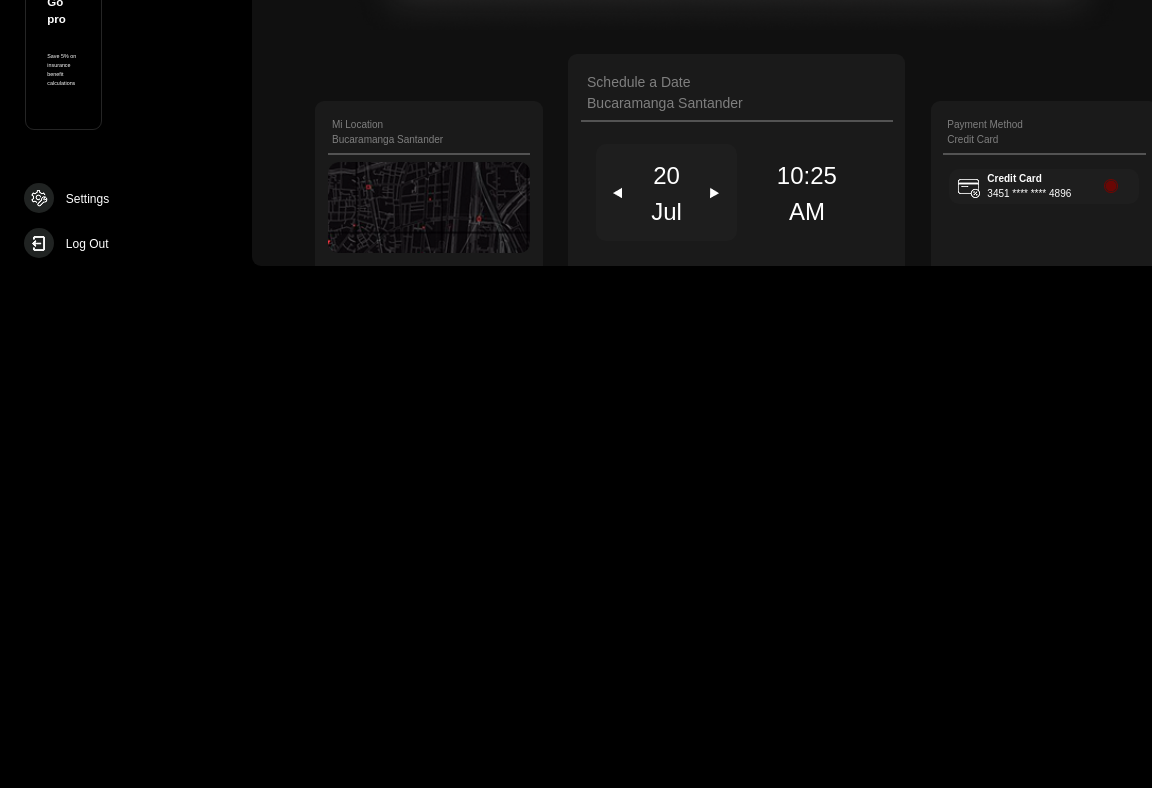
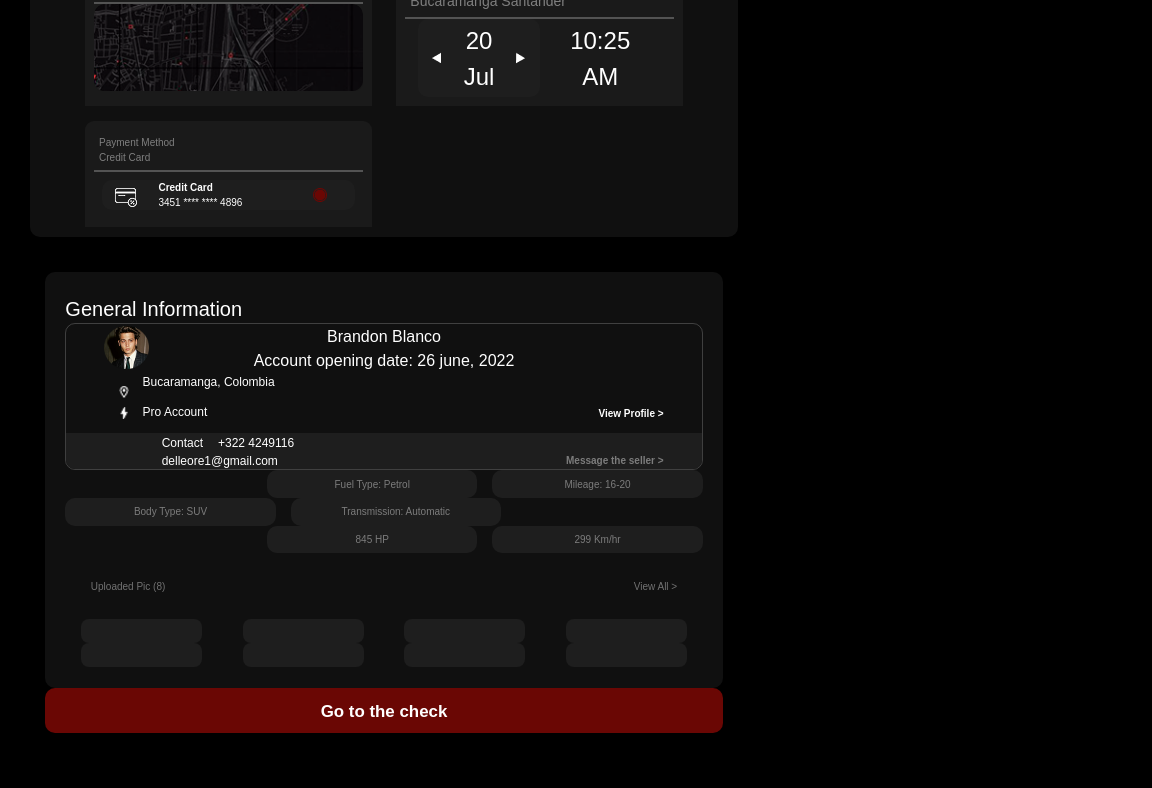
Before and after one commit to sarannz0/Proyecto_html-css, a plain HTML site: page Assetss/assets.html in a window 768 px wide. Shown: the part 621-1409 px from the top of the page, 1152 px wide, since content can reach past the window. Before the commit the page ends 920 px from the top, so only its background shows below. Drawn offline with Linux system fonts and the light colour scheme.

Commit message:
feat: :sparkles: Responsive para assets tablet

```diff
--- a/Assetss/assets.css
+++ b/Assetss/assets.css
@@ -941,3 +941,167 @@ padding: 3%;
     font-size: 3vw;
   }
 }
+
+@media (min-width: 481px) and (max-width: 1024px) {
+  body {
+    overflow-x: hidden;
+    background-color: black;
+  }
+
+  img {
+    max-width: 100%;
+    height: auto;
+  }
+
+  .dashboard_main {
+    flex-direction: column;
+    min-width: unset;
+    height: auto;
+    padding: 20px 10px;
+  }
+
+  .dashboard_header {
+    flex-direction: row;
+    flex-wrap: wrap;
+    justify-content: space-between;
+    align-items: center;
+    gap: 10px;
+    padding: 15px;
+  }
+
+  .Logo, .Legacy, .btns_up {
+    width: 30%;
+    min-width: 150px;
+    justify-content: center;
+    align-items: center;
+    text-align: center;
+  }
+
+  .btns_up {
+    flex-direction: column;
+    gap: 5px;
+    position: static;
+  }
+
+  .contenedor_canva {
+    flex-direction: column;
+    height: auto;
+    width: 100%;
+  }
+
+  .dashboard_aside {
+    display: none;
+  }
+
+  .canva {
+    width: 100%;
+    height: auto;
+  }
+
+  .contenedor_content {
+    width: 100%;
+    flex-direction: column;
+    padding: 10px;
+    gap: 20px;
+  }
+
+  .MasterCont {
+    flex-direction: row;
+    flex-wrap: wrap;
+    width: 100%;
+    height: auto;
+    gap: 20px;
+    padding: 10px;
+  }
+
+  .contenedor_content_left,
+  .contenedor_content_right {
+    width: 100%;
+    height: auto;
+    border-radius: 10px;
+  }
+
+  .contenedor_content_left {
+    padding: 10px;
+  }
+
+  .contenedor_content_left > :nth-child(2) {
+    display: flex;
+    flex-wrap: wrap;
+    justify-content: space-between;
+    gap: 10px;
+  }
+
+  .contenedor_content_left > :nth-child(2) > div {
+    width: 48%;
+    min-width: 140px;
+    padding: 10px;
+    font-size: 2vw;
+  }
+
+  .contenedor_content_left > :nth-child(3) img {
+    width: 100%;
+  }
+
+  .contenedor_content_left > :nth-child(4) {
+    flex-direction: row;
+    flex-wrap: wrap;
+    gap: 15px;
+    justify-content: space-between;
+  }
+
+  .contenedor_content_left > :nth-child(4) > * {
+    width: 48% !important;
+    min-width: 180px;
+  }
+
+  .info_card .ContenedorCard {
+    flex-direction: row;
+    gap: 10px;
+    align-items: center;
+  }
+
+  .contenedor_content_right {
+    padding: 15px;
+  }
+
+  .contenedor_content_right > :nth-child(1),
+  .contenedor_content_right > :nth-child(2) {
+    width: 100%;
+  }
+
+  .contenedor_content_right > :nth-child(2) {
+    font-size: 2.2vw;
+    padding: 10px;
+  }
+
+  .C_3 > div {
+    flex-direction: row;
+    gap: 10px;
+  }
+
+  .C_3 > div > div {
+    width: 48%;
+  }
+
+  .C_4 > :nth-child(2) > div {
+    flex-wrap: wrap;
+    justify-content: center;
+    gap: 10px;
+  }
+
+  .C_4 > :nth-child(2) > div > div {
+    width: 22%;
+  }
+
+  .contorns {
+    width: 100%;
+    font-size: 1.8vw;
+    padding: 15px;
+  }
+
+  #cargador img {
+    width: 40vw;
+    max-width: 220px;
+  }
+}
--- a/Assetss/assets.html
+++ b/Assetss/assets.html
@@ -4,7 +4,7 @@
     <meta charset="UTF-8">
             <link rel="icon" type="image/x-icon" href="/src\icons\ico.png">
     <link rel="stylesheet" href="/Assetss/assets.css">
-    <meta name="viewport" content="width=s, initial-scale=1.0">
+<meta name="viewport" content="width=device-width, initial-scale=1.0, viewport-fit=cover">
     <title>Assets</title>
 </head>
 <body>
```
